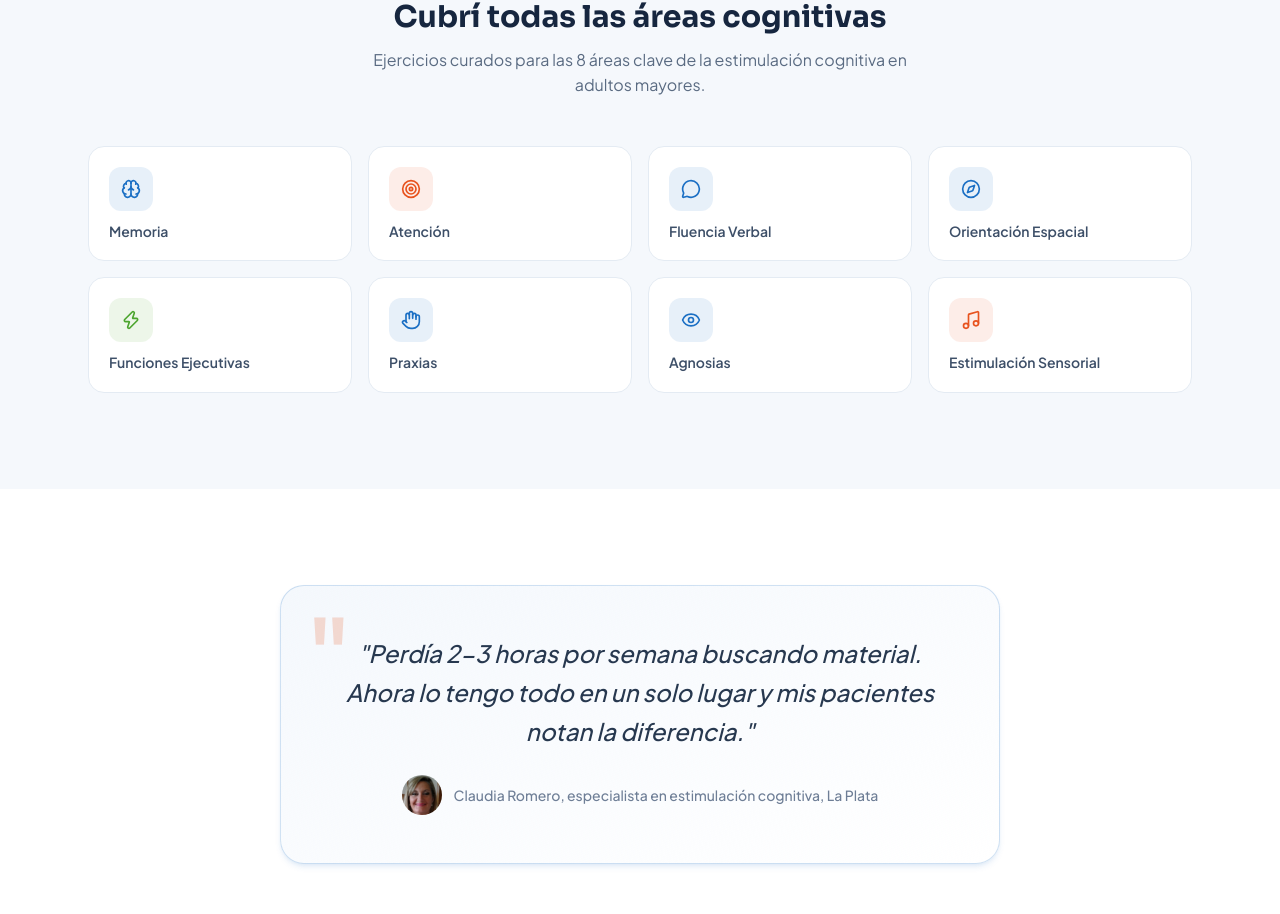
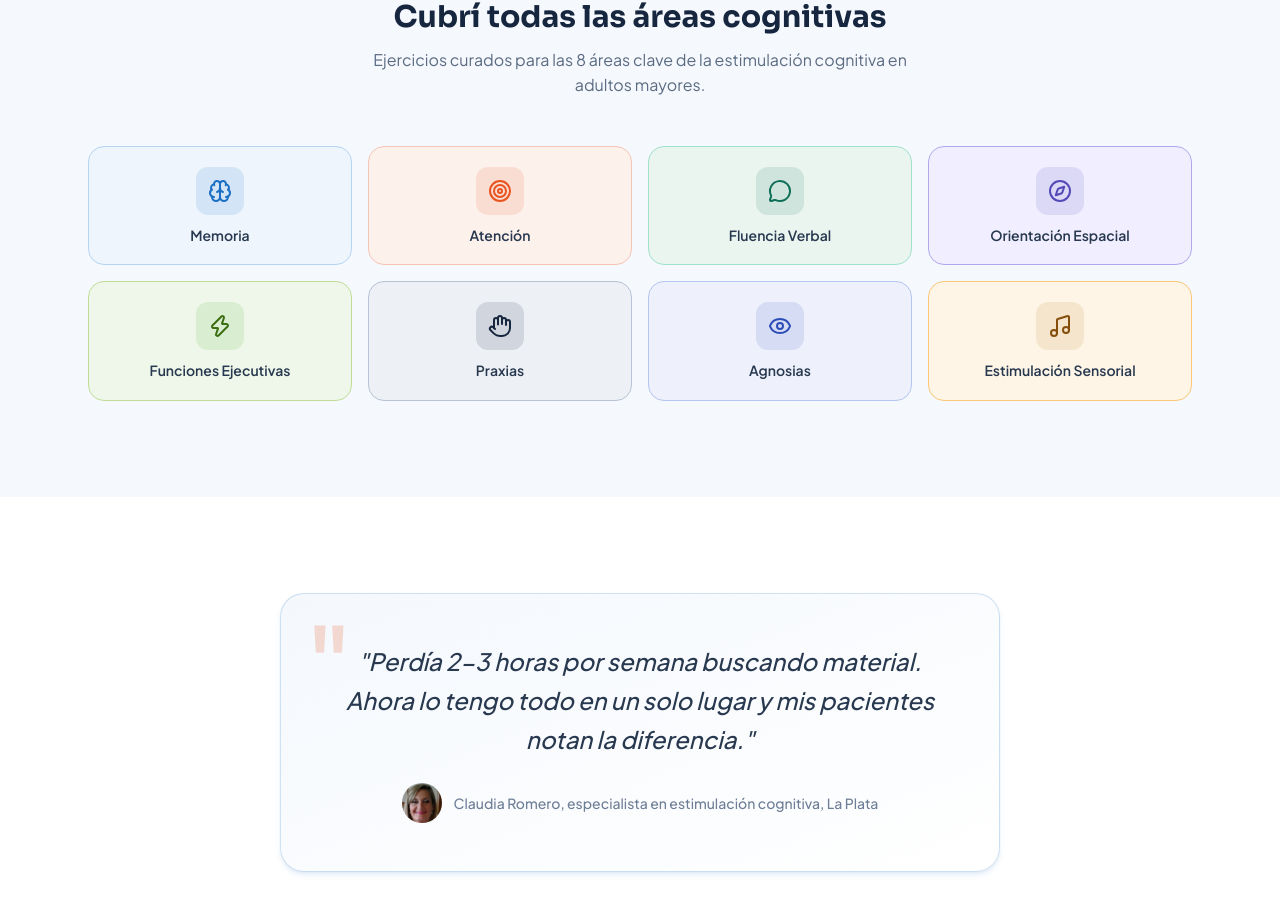
Before and after one commit to manukpo10/TIAM-frontend, a React (Vite) app: page / in a window 1280 px wide. Shown: the part 3569-4483 px from the top of the page. Built offline with nearby package versions, Linux system fonts and the light colour scheme.

Commit message:
feat(landing): give each cognitive area its own color identity
Each of the 8 area cards now has a unique tinted background, border, and
icon color. Uses inline styles for the per-area palette since teal, violet,
indigo and amber fall outside the TIAM Tailwind theme tokens.

```diff
--- a/src/pages/landing/LandingPage.tsx
+++ b/src/pages/landing/LandingPage.tsx
@@ -1,3 +1,4 @@
+import type { CSSProperties } from 'react'
 import { Link, useNavigate } from 'react-router-dom'
 import {
   Brain, Target, MessageCircle, Compass, Zap, Hand, Eye, Music,
@@ -149,11 +150,15 @@ const AREA_ICONS: Record<string, typeof Brain> = {
   'estimulacion-sensorial': Music,
 }
 
-// Mostly blue (brand-dominant), with a few orange/green accents for life (60/30/10).
-const AREA_ACCENTS: Record<string, 'orange' | 'green'> = {
-  atencion: 'orange',
-  'funciones-ejecutivas': 'green',
-  'estimulacion-sensorial': 'orange',
+const AREA_STYLES: Record<string, { card: CSSProperties; icon: CSSProperties; color: string }> = {
+  memoria:                  { card: { backgroundColor: '#EEF5FC', borderColor: '#B5D4F4' }, icon: { backgroundColor: '#1B6FC420' }, color: '#1B6FC4' },
+  atencion:                 { card: { backgroundColor: '#FDF1EC', borderColor: '#F5C4B3' }, icon: { backgroundColor: '#E8531E20' }, color: '#E8531E' },
+  'fluencia-verbal':        { card: { backgroundColor: '#EAF5F0', borderColor: '#9FE1CB' }, icon: { backgroundColor: '#0F6E5620' }, color: '#0F6E56' },
+  'orientacion-espacial':   { card: { backgroundColor: '#F0EEFF', borderColor: '#AFA9EC' }, icon: { backgroundColor: '#534AB720' }, color: '#534AB7' },
+  'funciones-ejecutivas':   { card: { backgroundColor: '#EEF7E9', borderColor: '#C0DD97' }, icon: { backgroundColor: '#4CA52E20' }, color: '#3B6D11' },
+  praxias:                  { card: { backgroundColor: '#EDF0F4', borderColor: '#B6C4D6' }, icon: { backgroundColor: '#16263F20' }, color: '#16263F' },
+  agnosias:                 { card: { backgroundColor: '#EEF1FB', borderColor: '#B5C5F0' }, icon: { backgroundColor: '#2B4DB820' }, color: '#2B4DB8' },
+  'estimulacion-sensorial': { card: { backgroundColor: '#FEF5E7', borderColor: '#FAC775' }, icon: { backgroundColor: '#BA751720' }, color: '#854F0B' },
 }
 
 const PROFESSIONALS = [
@@ -533,20 +538,20 @@ export function LandingPage() {
             <div className="grid grid-cols-2 md:grid-cols-4 gap-4">
               {COGNITIVE_AREAS.map((area) => {
                 const Icon = AREA_ICONS[area.slug] ?? Brain
-                const accent = AREA_ACCENTS[area.slug]
-                const boxClass =
-                  accent === 'orange' ? 'bg-tiam-orange/10' : accent === 'green' ? 'bg-tiam-green/10' : 'bg-tiam-blue/10'
-                const iconClass =
-                  accent === 'orange' ? 'text-tiam-orange' : accent === 'green' ? 'text-tiam-green' : 'text-tiam-blue'
+                const s = AREA_STYLES[area.slug] ?? AREA_STYLES['memoria']
                 return (
                   <div
                     key={area.id}
-                    className="rounded-2xl bg-white border border-slate-100 p-5 flex flex-col items-start gap-3 hover:border-tiam-blue/20 transition-colors duration-200 cursor-default"
+                    className="rounded-2xl border p-5 flex flex-col items-center gap-3 cursor-default"
+                    style={s.card}
                   >
-                    <div className={`flex h-11 w-11 shrink-0 items-center justify-center rounded-xl ${boxClass}`}>
-                      <Icon className={`h-5 w-5 ${iconClass}`} />
+                    <div
+                      className="flex h-12 w-12 shrink-0 items-center justify-center rounded-xl"
+                      style={{ ...s.icon, color: s.color }}
+                    >
+                      <Icon className="h-6 w-6" />
                     </div>
-                    <span className="font-semibold text-sm text-slate-700 leading-tight">{area.name}</span>
+                    <span className="font-semibold text-sm text-slate-800 text-center leading-tight">{area.name}</span>
                   </div>
                 )
               })}
```
